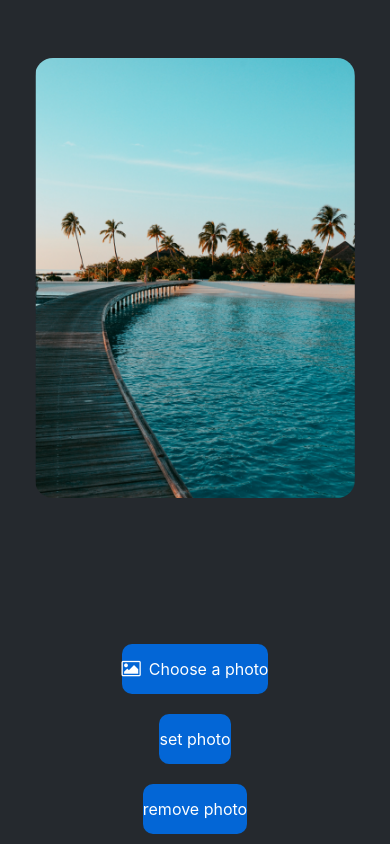
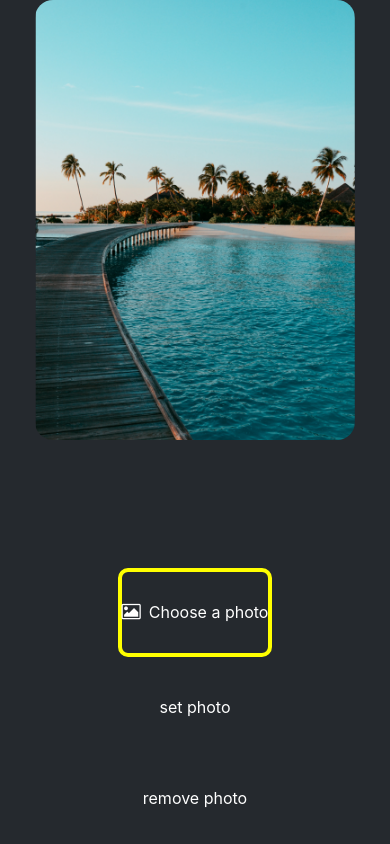
Before and after one commit to ranierivalenca-ifpe/ddm-24.1, a React Native app in the folder first-expo-app/: screen / in a window 390 px wide. Built offline with nearby package versions, Linux system fonts and the light colour scheme.

Commit message:
Adding a modal for picking emojis
https://docs.expo.dev/tutorial/create-a-modal/

```diff
--- a/first-expo-app/App.tsx
+++ b/first-expo-app/App.tsx
@@ -1,11 +1,20 @@
 import { StatusBar } from "expo-status-bar";
-import { StyleSheet, View } from "react-native";
+import {
+  ImageSourcePropType,
+  SafeAreaView,
+  StyleSheet,
+  View,
+} from "react-native";
 import Img from "./components/Img";
 import Button from "./components/Button";
 import { Theme } from "./Theme";
 
 import * as ImagePicker from "expo-image-picker";
 import { useState } from "react";
+import CircleButton from "components/CircleButton";
+import EmojiPicker from "components/EmojiPicker";
+import EmojiList from "components/EmojiList";
+import EmojiSticker from "components/EmojiSticker";
 
 const imagePlaceholder = require("./assets/images/background-image.png");
 
@@ -31,11 +40,28 @@
 export default function App() {
   const [image, setImage] = useState<string | null>(null);
   const [showOptions, setShowOptions] = useState<boolean>(false);
+  const [emojiPickerVisible, setEmojiPickerVisible] = useState<boolean>(false);
+  const [pickedEmojis, setPickedEmojis] = useState<ImageSourcePropType[]>([]);
+
+  const onReset = () => {
+    setShowOptions(false);
+  };
+
+  const onAddSticker = () => {
+    setEmojiPickerVisible(true);
+  };
+
+  const onModalClose = () => {
+    setEmojiPickerVisible(false);
+  };
+
+  const onSaveImageAsync = () => {};
 
   const mainButtons = (
-    <>
+    <View style={styles.footerContainer}>
       <Button
         label="Choose a photo"
+        border={{ color: "yellow", width: 4 }}
         icon={{ name: "picture-o" }}
         onPress={pickImageAsync((result) => {
           setImage(result.assets[0].uri);
@@ -44,18 +70,54 @@
       />
       <Button label="set photo" onPress={() => setShowOptions(true)} />
       <Button label="remove photo" onPress={() => setImage(null)} />
-    </>
+    </View>
+  );
+
+  const optionsButtons = (
+    <View style={styles.optionsContainer}>
+      <EmojiPicker isVisible={emojiPickerVisible} onClose={onModalClose}>
+        <EmojiList
+          onSelect={(item) => {
+            console.log({ item });
+            // setPickedEmoji(item);
+            pickedEmojis.push(item);
+            setPickedEmojis([...pickedEmojis]);
+            console.log({ pickedEmojis });
+          }}
+          onCloseModal={onModalClose}
+        />
+      </EmojiPicker>
+
+      <View style={styles.optionsRow}>
+        <Button icon={{ name: "refresh" }} label="Reset" onPress={onReset} />
+        <CircleButton onPress={onAddSticker} />
+        <Button
+          icon={{ type: "MaterialIcons", name: "save-alt" }}
+          label="Save"
+          onPress={onSaveImageAsync}
+        />
+      </View>
+    </View>
   );
 
   return (
-    <View style={styles.container}>
+    <SafeAreaView style={styles.container}>
       <View style={styles.imageContainer}>
         <Img source={image!} placeholder={imagePlaceholder} />
+        <View style={styles.stickersContainer}>
+          {/* <EmojiSticker
+            imageSize={40}
+            stickerSource={require("./assets/images/emoji1.png")}
+          /> */}
+          {pickedEmojis.map((emoji, index) => (
+            <EmojiSticker key={index} imageSize={40} stickerSource={emoji} />
+          ))}
+        </View>
         {/* <Img /> */}
       </View>
-      {showOptions ? <View /> : mainButtons}
+      {showOptions ? optionsButtons : mainButtons}
       <StatusBar style="auto" />
-    </View>
+    </SafeAreaView>
   );
 }
 
@@ -66,11 +128,30 @@
     alignItems: "center",
   },
   imageContainer: {
-    flex: 1,
-    paddingTop: 58,
+    flex: 2 / 3,
+    position: "relative",
+    // paddingTop: 58,
+  },
+  stickersContainer: {
+    position: "absolute",
+    overflow: "hidden",
+    top: 0,
+    left: 0,
+    right: 0,
+    bottom: 0,
   },
   footerContainer: {
     flex: 1 / 3,
     alignItems: "center",
   },
+
+  optionsContainer: {
+    position: "absolute",
+    bottom: 80,
+    width: "100%",
+  },
+  optionsRow: {
+    alignItems: "center",
+    flexDirection: "row",
+  },
 });
--- a/first-expo-app/Theme.tsx
+++ b/first-expo-app/Theme.tsx
@@ -9,7 +9,9 @@
   borderRadius: 10,
   padding: 3,
   button: {
-    backgroundColor: "#0366d6",
+    backgroundColor: "transparent",
+    borderColor: "#0366d6",
+    borderWidth: 0,
     color: "white",
     borderRadius: 10,
     width: "100%" as DimensionValue,
--- a/first-expo-app/components/Button.tsx
+++ b/first-expo-app/components/Button.tsx
@@ -1,11 +1,16 @@
-import { FontAwesome } from "@expo/vector-icons";
+import { FontAwesome, MaterialIcons } from "@expo/vector-icons";
 import { StyleSheet, View, Pressable, Text } from "react-native";
 import { Theme } from "Theme";
 
 export interface ButtonProps {
   label: string;
   onPress?: () => void;
+  border?: {
+    color?: string;
+    width?: number;
+  };
   icon?: {
+    type?: "FontAwesome" | "MaterialIcons";
     name?: typeof FontAwesome.defaultProps.name;
     size?: number;
     color?: string;
@@ -15,9 +20,10 @@
 }
 
 export default function Button(props: ButtonProps) {
-  const { label, onPress, icon } = props;
+  const { label, onPress, border, icon } = props;
 
   const iconData = {
+    type: "FontAwesome",
     name: undefined,
     size: 18,
     color: Theme.button.color,
@@ -27,17 +33,32 @@
   };
 
   const _icon = iconData.name ? (
+    iconData.type === "FontAwesome" ? (
       <FontAwesome
         name={iconData.name}
         size={iconData.size}
         color={iconData.color}
         style={[iconData.style, styles.buttonIcon]}
       />
+    ) : (
+      <MaterialIcons
+        name={iconData.name}
+        size={iconData.size}
+        color={iconData.color}
+        style={[iconData.style, styles.buttonIcon]}
+      />
+    )
   ) : null;
-  console.log({ _icon });
+  // console.log({ _icon });
 
   return (
-    <View style={styles.buttonContainer}>
+    <View
+      style={[
+        styles.buttonContainer,
+        border && border.color ? { borderColor: border?.color } : {},
+        border && border.width ? { borderWidth: border?.width } : {},
+      ]}
+    >
       <Pressable style={styles.pressable} onPress={onPress}>
         {_icon && iconData.position === "left" ? _icon : null}
         <Text style={styles.buttonLabel}>{label}</Text>
@@ -51,14 +72,17 @@
   buttonContainer: {
     backgroundColor: Theme.button.backgroundColor,
     borderRadius: Theme.borderRadius,
+    borderColor: Theme.button.borderColor,
+    borderWidth: Theme.button.borderWidth,
     marginHorizontal: 20,
     alignItems: "center",
     justifyContent: "center",
-    margin: 10,
+    margin: 5,
     flexDirection: "row",
+    flex: 1,
   },
   pressable: {
-    borderRadius: 10,
+    borderRadius: Theme.borderRadius,
     width: Theme.button.width,
     height: Theme.button.height,
     alignItems: "center",
--- /dev/null
+++ b/first-expo-app/components/CircleButton.tsx
@@ -0,0 +1,31 @@
+import { View, Pressable, StyleSheet } from "react-native";
+import MaterialIcons from "@expo/vector-icons/MaterialIcons";
+
+export default function CircleButton({ onPress }: { onPress: () => void }) {
+  return (
+    <View style={styles.circleButtonContainer}>
+      <Pressable style={styles.circleButton} onPress={onPress}>
+        <MaterialIcons name="add" size={38} color="#25292e" />
+      </Pressable>
+    </View>
+  );
+}
+
+const styles = StyleSheet.create({
+  circleButtonContainer: {
+    width: 84,
+    height: 84,
+    // marginHorizontal: 60,
+    borderWidth: 4,
+    borderColor: "#ffd33d",
+    borderRadius: 100,
+    padding: 3,
+  },
+  circleButton: {
+    flex: 1,
+    justifyContent: "center",
+    alignItems: "center",
+    borderRadius: 42,
+    backgroundColor: "#fff",
+  },
+});
--- /dev/null
+++ b/first-expo-app/components/EmojiList.tsx
@@ -0,0 +1,63 @@
+import { useState } from "react";
+import {
+  StyleSheet,
+  FlatList,
+  Image,
+  Platform,
+  Pressable,
+  ImageSourcePropType,
+} from "react-native";
+
+export default function EmojiList({
+  onSelect,
+  onCloseModal,
+}: {
+  onSelect: (item: any) => void;
+  onCloseModal: () => void;
+}) {
+  const [emoji] = useState<ImageSourcePropType[]>([
+    require("../assets/images/emoji1.png"),
+    require("../assets/images/emoji2.png"),
+    require("../assets/images/emoji3.png"),
+    require("../assets/images/emoji4.png"),
+    require("../assets/images/emoji5.png"),
+    require("../assets/images/emoji6.png"),
+  ]);
+
+  console.log({ emoji });
+
+  return (
+    <FlatList
+      horizontal
+      showsHorizontalScrollIndicator={Platform.OS === "web"}
+      data={emoji}
+      contentContainerStyle={styles.listContainer}
+      renderItem={({ item, index }) => (
+        <Pressable
+          onPress={() => {
+            onSelect(item);
+            onCloseModal();
+          }}
+        >
+          <Image source={item} key={index} style={styles.image} />
+        </Pressable>
+      )}
+    />
+  );
+}
+
+const styles = StyleSheet.create({
+  listContainer: {
+    borderTopRightRadius: 10,
+    borderTopLeftRadius: 10,
+    paddingHorizontal: 20,
+    flexDirection: "row",
+    alignItems: "center",
+    justifyContent: "space-between",
+  },
+  image: {
+    width: 100,
+    height: 100,
+    marginRight: 20,
+  },
+});
--- /dev/null
+++ b/first-expo-app/components/EmojiPicker.tsx
@@ -0,0 +1,52 @@
+import { Modal, View, Text, Pressable, StyleSheet } from "react-native";
+import MaterialIcons from "@expo/vector-icons/MaterialIcons";
+
+export interface EmojiPickerProps {
+  isVisible: boolean;
+  children: React.ReactNode;
+  onClose: () => void;
+}
+
+export default function EmojiPicker(props: EmojiPickerProps) {
+  const { isVisible, children, onClose } = props;
+
+  return (
+    <Modal animationType="slide" transparent={true} visible={isVisible}>
+      <View style={styles.modalContent}>
+        <View style={styles.titleContainer}>
+          <Text style={styles.title}>Choose a sticker</Text>
+          <Pressable onPress={onClose}>
+            <MaterialIcons name="close" color="#fff" size={22} />
+          </Pressable>
+        </View>
+        {children}
+      </View>
+    </Modal>
+  );
+}
+
+const styles = StyleSheet.create({
+  modalContent: {
+    height: "25%",
+    width: "100%",
+    backgroundColor: "#25292e",
+    borderTopRightRadius: 18,
+    borderTopLeftRadius: 18,
+    position: "absolute",
+    bottom: 0,
+  },
+  titleContainer: {
+    height: "16%",
+    backgroundColor: "#464C55",
+    borderTopRightRadius: 10,
+    borderTopLeftRadius: 10,
+    paddingHorizontal: 20,
+    flexDirection: "row",
+    alignItems: "center",
+    justifyContent: "space-between",
+  },
+  title: {
+    color: "#fff",
+    fontSize: 16,
+  },
+});
--- /dev/null
+++ b/first-expo-app/components/EmojiSticker.tsx
@@ -0,0 +1,25 @@
+import { useState } from "react";
+import { View, Image, ImageSourcePropType } from "react-native";
+
+export default function EmojiSticker({
+  imageSize,
+  stickerSource,
+}: {
+  imageSize: number;
+  stickerSource: ImageSourcePropType;
+}) {
+  const [position] = useState({
+    top: Math.random() * 100,
+    left: Math.random() * 100,
+  });
+
+  return (
+    <View style={{ top: `${position.top}%`, left: `${position.left}%` }}>
+      <Image
+        source={stickerSource}
+        resizeMode="contain"
+        style={{ width: imageSize, height: imageSize }}
+      />
+    </View>
+  );
+}
```
Lines whose indentation alone changed are shown as unchanged.
